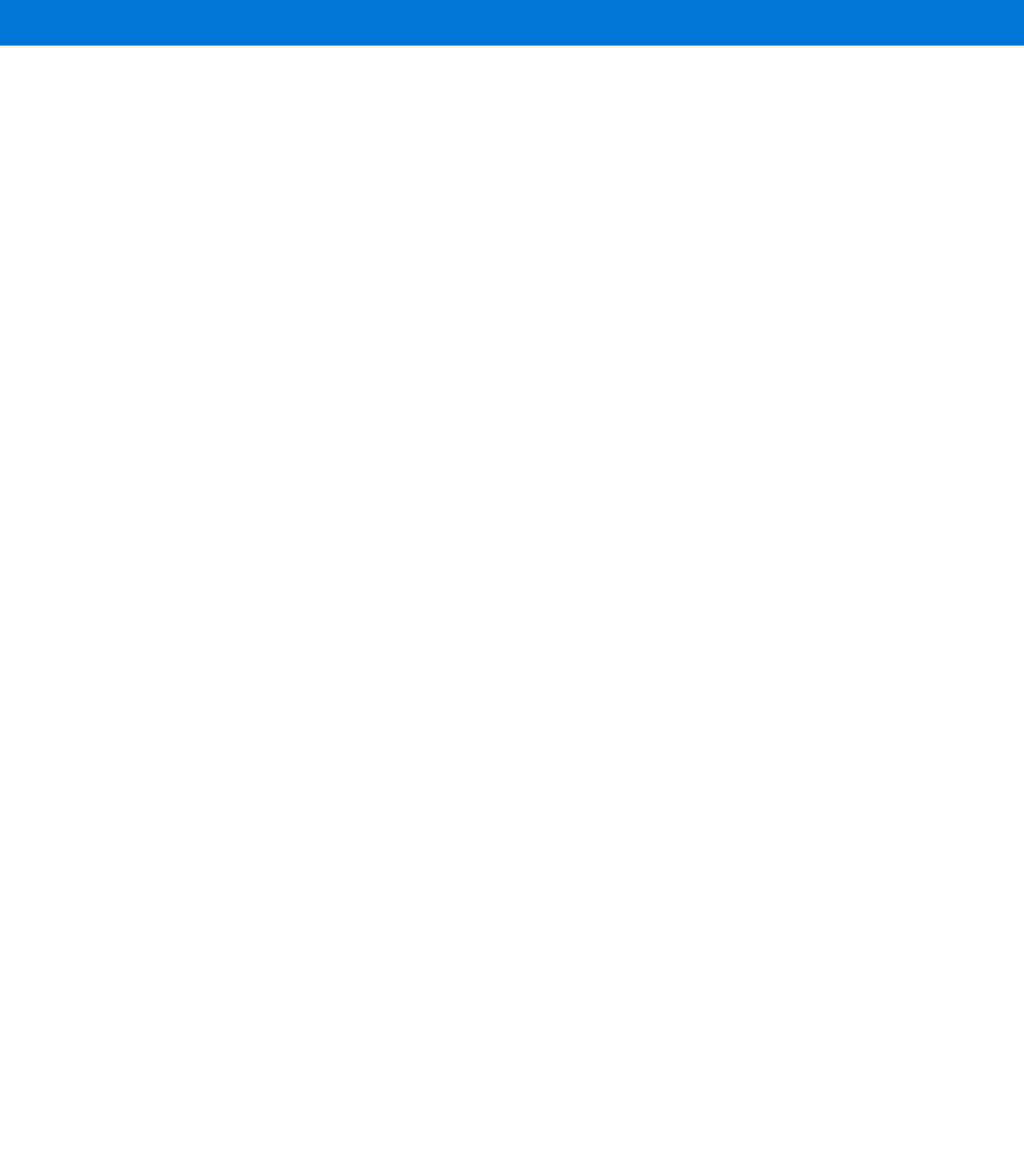
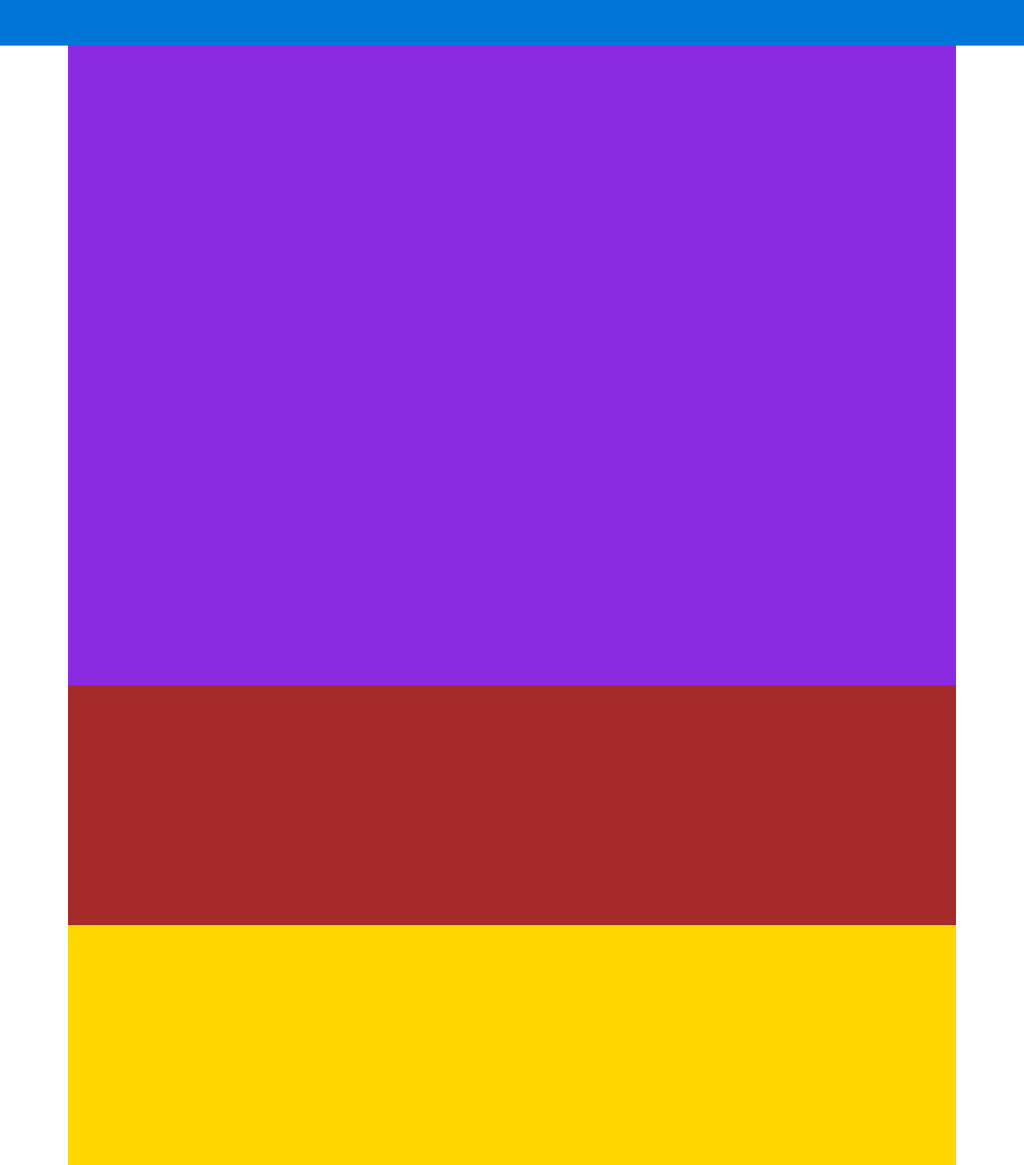
Before and after one commit to biddellns/sc2league-frontend, an Angular app: page / in a window 1280 px wide. Shown: the whole page at 80% size. Before the commit the page ends 800 px from the top, so only its background shows below. Built offline with nearby package versions, Linux system fonts and the light colour scheme.

Commit message:
Add Homepage content component

```diff
--- a/src/app/app.component.html
+++ b/src/app/app.component.html
@@ -1,4 +1,5 @@
 <!--The content below is only a placeholder and can be replaced.-->
 <app-navigation></app-navigation>
 <div class="container">
+  <app-home></app-home>
 </div>
--- a/src/app/app.module.ts
+++ b/src/app/app.module.ts
@@ -4,12 +4,14 @@ import { NgModule } from '@angular/core';
 
 import { AppComponent } from './app.component';
 import { NavigationComponent } from './navigation/navigation.component';
+import { HomeComponent } from './home/home.component';
 
 
 @NgModule({
   declarations: [
     AppComponent,
-    NavigationComponent
+    NavigationComponent,
+    HomeComponent
   ],
   imports: [
     BrowserModule
--- /dev/null
+++ b/src/app/home/home.component.css
@@ -0,0 +1,15 @@
+.content-block-1 {
+    min-height: 300px;
+    height: 100vh;
+    background-color: blueviolet;
+}
+
+.content-block-2 {
+    min-height: 300px;
+    background-color: brown;
+}
+
+.content-block-3 {
+    min-height: 300px;
+    background-color: gold;
+}
--- /dev/null
+++ b/src/app/home/home.component.html
@@ -0,0 +1,11 @@
+<div class="col-xs-12 content-block-1">
+
+</div>
+
+<div class="col-xs-12 content-block-2">
+
+</div>
+
+<div class="col-xs-12 content-block-3">
+
+</div>
--- /dev/null
+++ b/src/app/home/home.component.ts
@@ -0,0 +1,15 @@
+import { Component, OnInit } from '@angular/core';
+
+@Component({
+  selector: 'app-home',
+  templateUrl: './home.component.html',
+  styleUrls: ['./home.component.css']
+})
+export class HomeComponent implements OnInit {
+
+  constructor() { }
+
+  ngOnInit() {
+  }
+
+}
```
Also changed, not shown: 1 other file (tests, documents, lock files or other folders).
